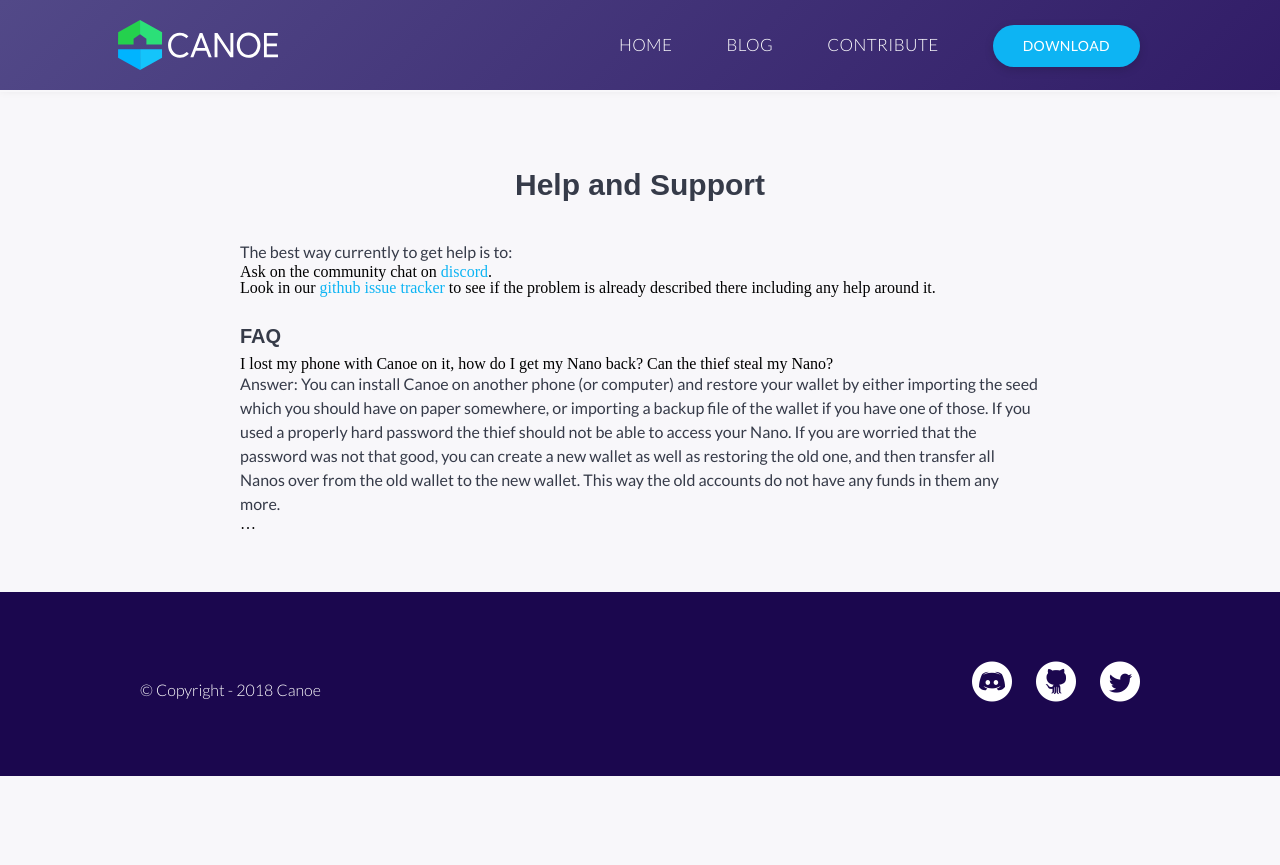
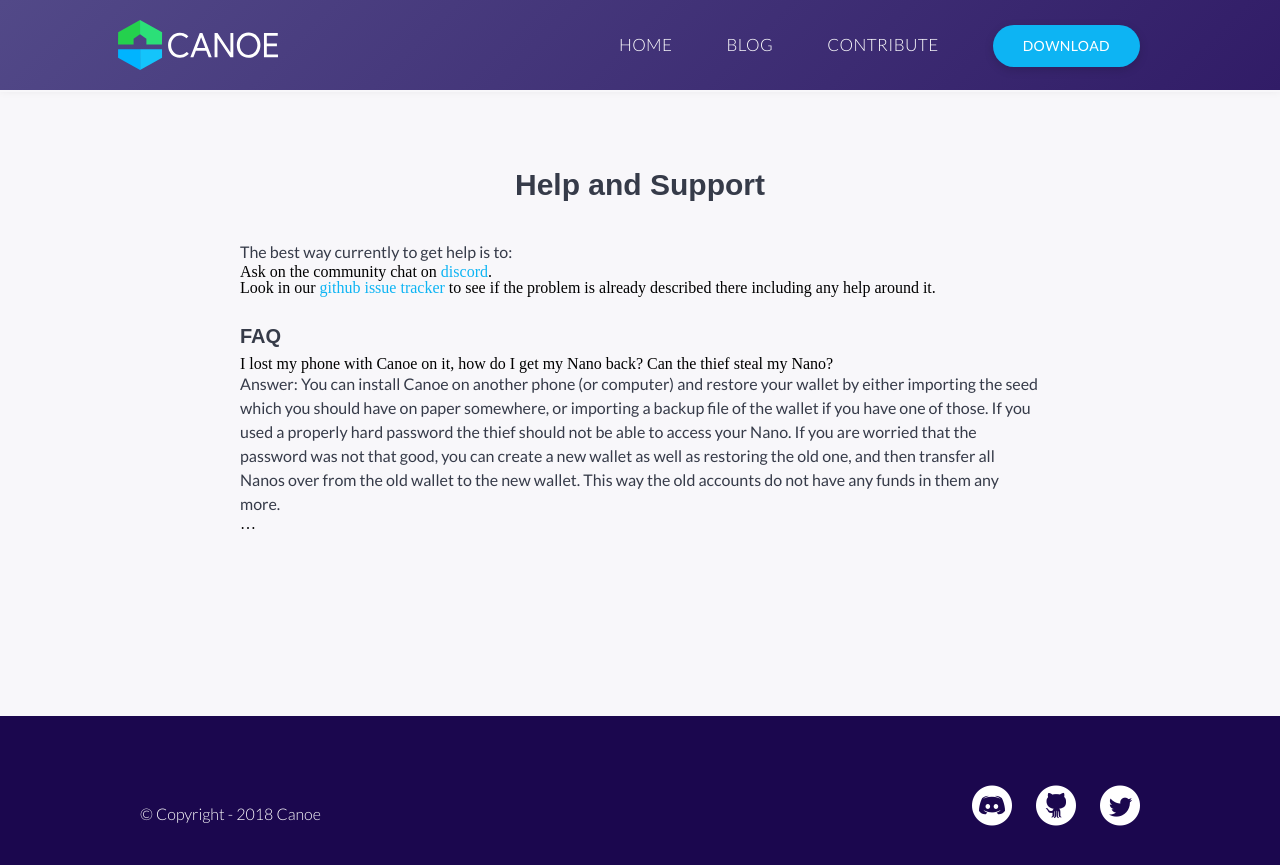
Before and after one commit to getcanoe/website, a Jekyll site: the page built from help.md, in a window 1280 px wide. Shown: the top 865 px of the page. Built offline with Jekyll 4.4.1, drawn with Linux system fonts in a browser that asks for light colours; some web fonts are replaced.

Commit message:
Sticky footer

```diff
--- /dev/null
+++ b/_sass/layout/_layout.scss
@@ -0,0 +1,11 @@
+/* STICKY FOOTER FTW */
+
+body {
+  display: flex;
+  min-height: 100vh;
+  flex-direction: column;
+}
+
+.wrapper {
+  flex: 1;
+}
--- a/assets/css/styles.scss
+++ b/assets/css/styles.scss
@@ -30,6 +30,7 @@
 @import "layout/navigation";
 @import "layout/typography";
 @import "layout/footer";
+@import "layout/layout";
 
 // Components
 @import "components/hero";
```
